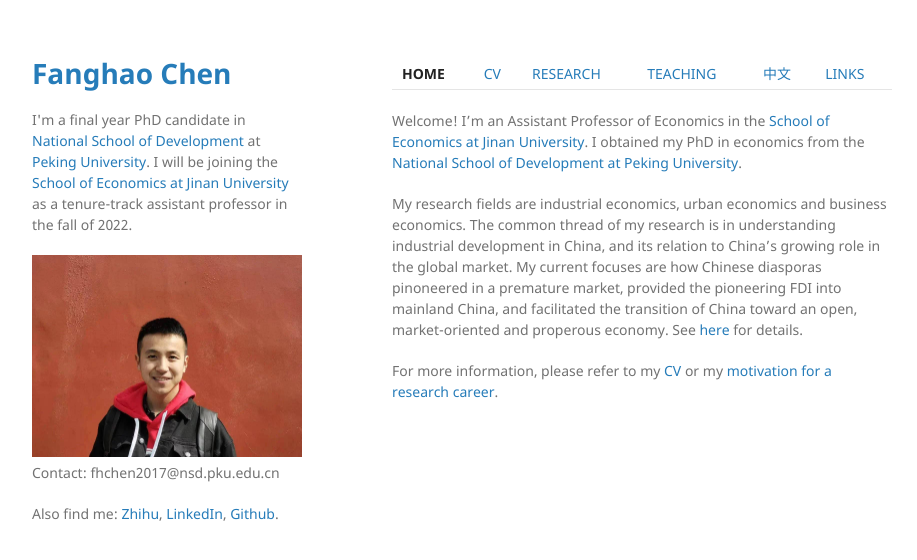
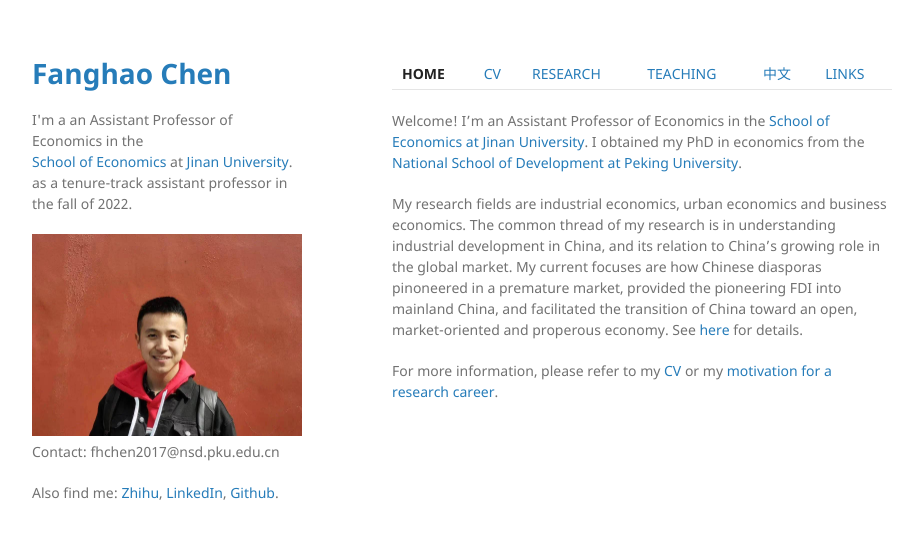
Before and after one commit to FanghaoChen/homepage, a Jekyll site: the page built from index.md, in a window 1280 px wide. Shown: the top 560 px of the page, without its empty margins (178-1095 px from the left). Built offline with Jekyll 4.4.1, drawn with Linux system fonts in a browser that asks for light colours.

Commit message:
Update default.html

```diff
--- a/_layouts/default.html
+++ b/_layouts/default.html
@@ -19,8 +19,8 @@
 
         <p> </p>
 
-        I'm a final year PhD candidate in <br>
-        <a href="https://www.nsd.pku.edu.cn/">National School of Development</a> at <a href="https://www.pku.edu.cn/">Peking University</a>. I will be joining the </a><a href="https://ec.jnu.edu.cn/">School of Economics at Jinan University</a> as a tenure-track assistant professor in the fall of 2022.
+        I'm a an Assistant Professor of Economics in the <br>
+        <a href="https://www.nsd.pku.edu.cn/">School of Economics</a> at <a href="https://www.pku.edu.cn/">Jinan University</a>. as a tenure-track assistant professor in the fall of 2022.
 
    <!--     <p>{{ site.description | default: site.github.project_tagline }}</p> -->
 
```
